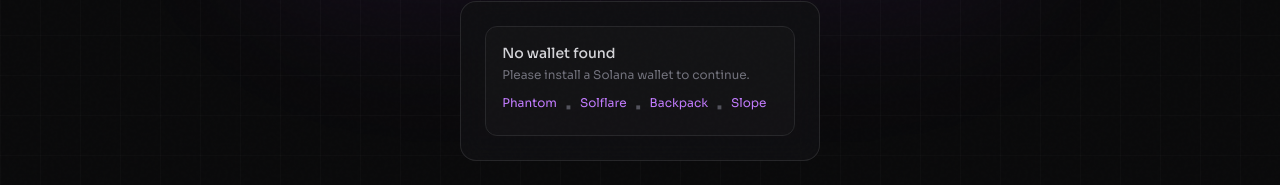
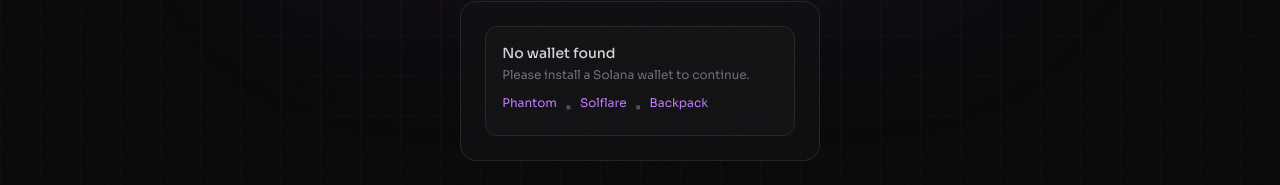
Before and after one commit to Gliana-Labs/gliana-pay-web, a SvelteKit app: page /login in a window 1280 px wide. Shown: the part 325-510 px from the top of the page. Built offline with nearby package versions, Linux system fonts and the light colour scheme.

Commit message:
remove Slope wallet support

```diff
--- a/src/lib/wallet.ts
+++ b/src/lib/wallet.ts
@@ -39,15 +39,6 @@ export function getAvailableWallets(): WalletInfo[] {
       name: 'Backpack',
       icon: 'https://www.svgrepo.com/show/528352/backpack.svg',
       provider: (window as any).backpack.solana
-    });
-  }
-
-  // Slope
-  if ((window as any).slope?.wallet) {
-    wallets.push({
-      name: 'Slope',
-      icon: 'https://www.svgrepo.com/show/375577/slope.svg',
-      provider: (window as any).slope
     });
   }
 
--- a/src/routes/faq/+page.svelte
+++ b/src/routes/faq/+page.svelte
@@ -16,7 +16,7 @@
     },
     {
       question: "What wallets are supported?",
-      answer: "GlianaPay supports all Solana-compatible wallets including Phantom, Solflare, Backpack, and Slope. Simply connect your wallet to get started."
+      answer: "GlianaPay supports all Solana-compatible wallets including Phantom, Solflare, and Backpack. Simply connect your wallet to get started."
     },
     {
       question: "How do OBS alerts work?",
--- a/src/routes/login/+page.svelte
+++ b/src/routes/login/+page.svelte
@@ -340,8 +340,6 @@
                 <a href="https://solflare.com" target="_blank" rel="noopener noreferrer" class="text-xs text-purple-400 hover:text-purple-300">Solflare</a>
                 <span class="text-zinc-600">•</span>
                 <a href="https://backpack.app" target="_blank" rel="noopener noreferrer" class="text-xs text-purple-400 hover:text-purple-300">Backpack</a>
-                <span class="text-zinc-600">•</span>
-                <a href="https://slope.org" target="_blank" rel="noopener noreferrer" class="text-xs text-purple-400 hover:text-purple-300">Slope</a>
               </div>
             </div>
           {/if}
--- a/src/routes/tip/[slug]/+page.svelte
+++ b/src/routes/tip/[slug]/+page.svelte
@@ -344,15 +344,13 @@
             {:else}
               <div class="w-full py-3 px-4 bg-zinc-900/50 rounded-xl border border-zinc-800 text-left">
                 <p class="text-sm text-zinc-300 font-medium">No wallet found</p>
-                <p class="text-xs text-zinc-500 mt-1">Please install a Solana wallet like Phantom, Solflare, Backpack, or Slope to send tips.</p>
+                <p class="text-xs text-zinc-500 mt-1">Please install a Solana wallet like Phantom, Solflare, or Backpack to send tips.</p>
                 <div class="mt-3 flex flex-wrap gap-2">
                   <a href="https://phantom.app" target="_blank" rel="noopener noreferrer" class="text-xs text-purple-400 hover:text-purple-300">Phantom</a>
                   <span class="text-zinc-600">•</span>
                   <a href="https://solflare.com" target="_blank" rel="noopener noreferrer" class="text-xs text-purple-400 hover:text-purple-300">Solflare</a>
                   <span class="text-zinc-600">•</span>
                   <a href="https://backpack.app" target="_blank" rel="noopener noreferrer" class="text-xs text-purple-400 hover:text-purple-300">Backpack</a>
-                  <span class="text-zinc-600">•</span>
-                  <a href="https://slope.org" target="_blank" rel="noopener noreferrer" class="text-xs text-purple-400 hover:text-purple-300">Slope</a>
                 </div>
               </div>
             {/if}
```
Also changed, not shown: 1 other file (tests, documents, lock files or other folders).
